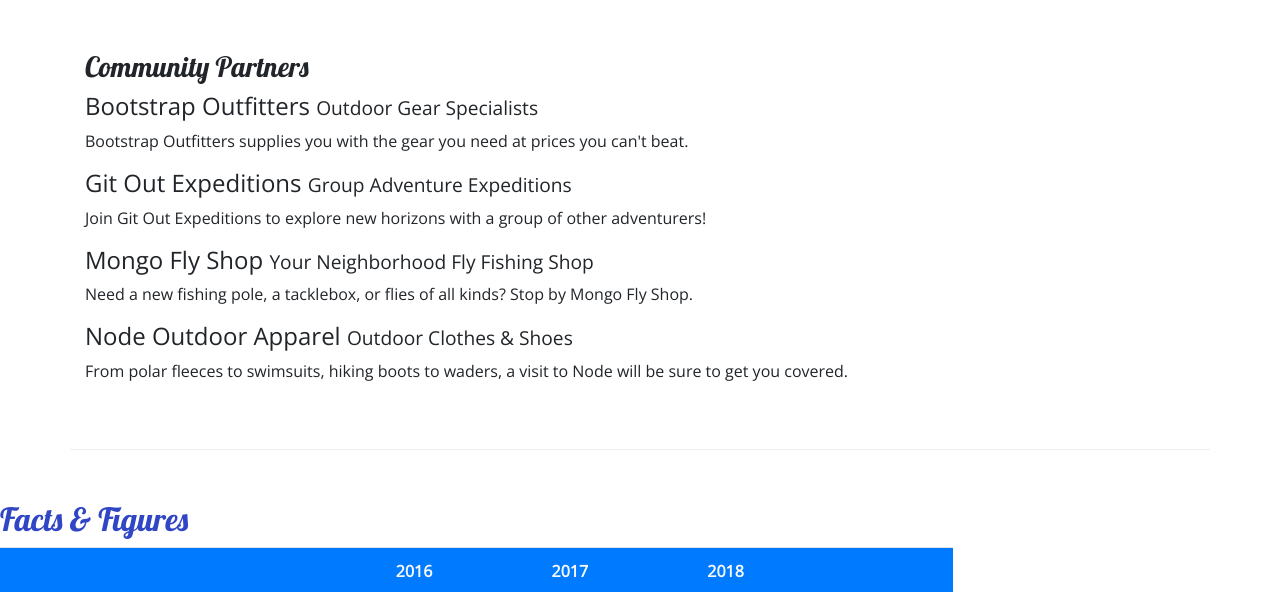
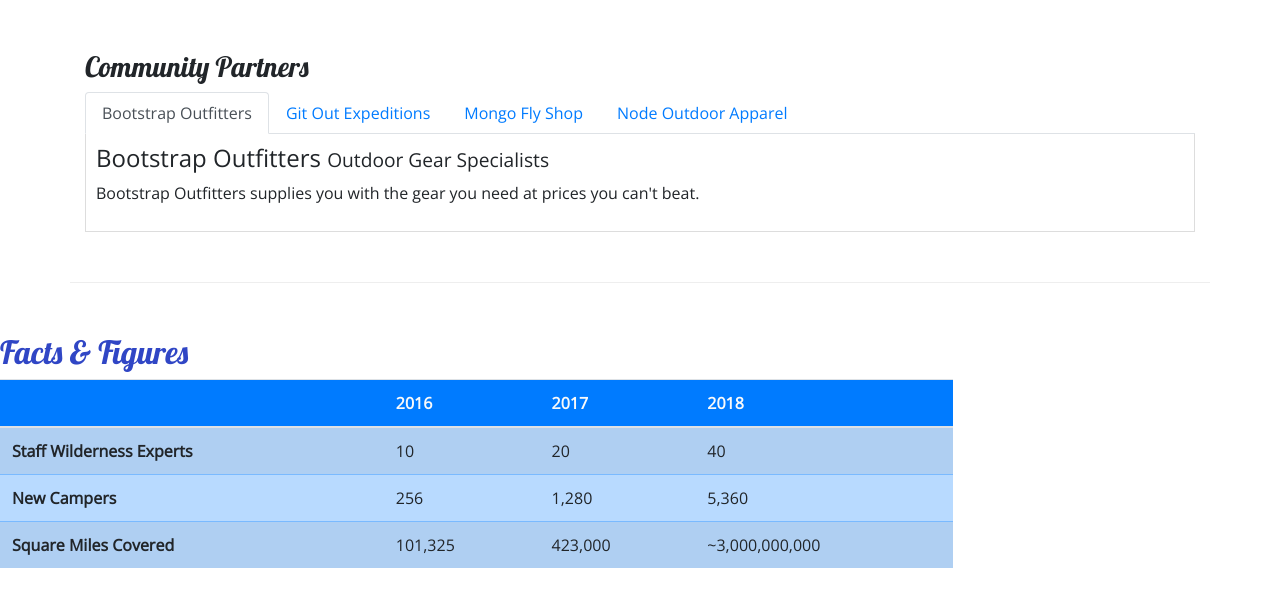
Before and after one commit to the-vagabond-blonde/nucamp, a website: page aboutus.html in a window 1280 px wide. Shown: the part 802-1394 px from the top of the page. Drawn offline with nearby package versions, Linux system fonts and the light colour scheme.

Commit message:
tabs added

```diff
--- a/aboutus.html
+++ b/aboutus.html
@@ -71,7 +71,11 @@
             <div class="row row-content">
                 <div class="col-sm-6">
                     <h3>Our Mission</h3>
-                        <p>We present a curated database of the best campsites in the vast woods and backcountry of the World Wide Web Wilderness. We increase access to adventure for the public while promoting safe and respectful use of resources. The expert wilderness trekkers on our staff personally verify each campsite to make sure that they are up to our standards. We also present a platform for campers to share reviews on campsites they have visited with  each other.</p>
+                    <p>We present a curated database of the best campsites in the vast woods and backcountry of the
+                        World Wide Web Wilderness. We increase access to adventure for the public while promoting safe
+                        and respectful use of resources. The expert wilderness trekkers on our staff personally verify
+                        each campsite to make sure that they are up to our standards. We also present a platform for
+                        campers to share reviews on campsites they have visited with each other.</p>
                 </div>
                 <div class="col-sm-6">
                     <div class="card">
@@ -95,7 +99,8 @@
         <div class="col">
             <div class="card bg-light mt-3">
                 <blockquote class="blockquote card-body">
-                                <p class="mb-0">I will not follow where the path may lead, but I will go where there is no path, and I will leave a trail.</p>
+                    <p class="mb-0">I will not follow where the path may lead, but I will go where there is no path, and
+                        I will leave a trail.</p>
                     <footer class="blockquote-footer">Muriel Strode,
                         <cite title="Source Title">"Wind-Wafted Wild Flowers" -
                             The Open Court, 1903
@@ -110,14 +115,38 @@
         <div class="row row-content">
             <div class="col">
                 <h3>Community Partners</h3>
-                <h4>Bootstrap Outfitters <small>Outdoor Gear Specialists</small></h4>
-                <p class="d-none d-sm-block">Bootstrap Outfitters supplies you with the gear you need at prices you can't beat.</p>
+                <ul class="nav nav-tabs">
+                    <li class="nav-item"><a class="nav-link active" href="#bootstrap" role="tab"
+                            data-toggle="tab">Bootstrap Outfitters</a></li>
+                    <li class="nav-item"><a class="nav-link" href="#git" role="tab" data-toggle="tab"> Git Out
+                            Expeditions</a></li>
+                    <li class="nav-item"><a class="nav-link" href="#mongo" role="tab" data-toggle="tab">Mongo Fly
+                            Shop</a></li>
+                    <li class="nav-item"><a class="nav-link" href="#node" role="tab" data-toggle="tab">Node Outdoor
+                            Apparel</a></li>
+                </ul>
+                <div class="tab-content">
+                    <div role="tabpanel" class="tab-pane fade show active" id="bootstrap"> <h4>Bootstrap Outfitters
+                        <small>Outdoor Gear Specialists</small></h4>
+                        <p class="d-none d-sm-block">Bootstrap Outfitters supplies you with the gear you need at prices
+                            you can't beat.</p>
+                    </div>
+
+                    <div role="tabpanel" class="tab-pane fade show" id="git">
                     <h4>Git Out Expeditions <small>Group Adventure Expeditions</small></h4>
-                <p class="d-none d-sm-block">Join Git Out Expeditions to explore new horizons with a group of other adventurers!</p>
+                    <p class="d-none d-sm-block">Join Git Out Expeditions to explore new horizons with a group of other
+                        adventurers!</p></div>
+
+                    <div role="tabpanel" class="tab-pane fade show" id="mongo">
                     <h4>Mongo Fly Shop <small>Your Neighborhood Fly Fishing Shop</small></h4>
-                <p class="d-none d-sm-block">Need a new fishing pole, a tacklebox, or flies of all kinds? Stop by Mongo Fly Shop.</p>
+                    <p class="d-none d-sm-block">Need a new fishing pole, a tacklebox, or flies of all kinds? Stop by
+                        Mongo Fly Shop.</p></div>
+
+                        <div role="tabpanel" class="tab-pane fade show" id="node">
                     <h4>Node Outdoor Apparel <small>Outdoor Clothes & Shoes</small></h4>
-                <p class="d-none d-sm-block">From polar fleeces to swimsuits, hiking boots to waders, a visit to Node will be sure to get you covered.</p>
+                    <p class="d-none d-sm-block">From polar fleeces to swimsuits, hiking boots to waders, a visit to
+                        Node will be sure to get you covered.</p></div>
+                </div>
             </div>
         </div>
     </div>
@@ -167,23 +196,33 @@
                 <div class="col-4 col-sm-2 offset-1">
                     <h5>Links</h5>
                     <ul class="list-unstyled">
-                    <li class="nav-item active"><a class="nav-link" href="index.html"><i class="fa fa-home fa-lg"></i> Home</a></li>
-            <li class="nav-item"><a class="nav-link" href="#"><i class="fa fa-info fa-lg"></i> About</a></li>
-            <li class="nav-item"><a class="nav-link" href="#"><i class="fa fa-list fa-lg"></i> Sites</a></li>
-            <li class="nav-item"><a class="nav-link" href="contactus.html"><i class="fa fa-address-card fa-lg"></i> Contact</a></li>
+                        <li class="nav-item active"><a class="nav-link" href="index.html"><i
+                                    class="fa fa-home fa-lg"></i> Home</a></li>
+                        <li class="nav-item"><a class="nav-link" href="#"><i class="fa fa-info fa-lg"></i> About</a>
+                        </li>
+                        <li class="nav-item"><a class="nav-link" href="#"><i class="fa fa-list fa-lg"></i> Sites</a>
+                        </li>
+                        <li class="nav-item"><a class="nav-link" href="contactus.html"><i
+                                    class="fa fa-address-card fa-lg"></i> Contact</a></li>
                     </ul>
                 </div>
                 <div class="col-6 col-sm-5 text-center">
                     <h5>Social</h5>
-                <a class="btn btn-social-icon btn-instagram" href="http://instagram.com/"><i class="fa fa-instagram"></i></a>
-                <a class="btn btn-social-icon btn-facebook" href="http://facebook.com/"><i class="fa fa-facebook"></i></a>
-                <a class="btn btn-social-icon btn-twitter" href="http://twitter.com/"><i class="fa fa-twitter"></i></a>
-                <a class="btn btn-social-icon btn-google" href="http://youtube.com/"><i class="fa fa-youtube"></i></a>
+                    <a class="btn btn-social-icon btn-instagram" href="http://instagram.com/"><i
+                            class="fa fa-instagram"></i></a>
+                    <a class="btn btn-social-icon btn-facebook" href="http://facebook.com/"><i
+                            class="fa fa-facebook"></i></a>
+                    <a class="btn btn-social-icon btn-twitter" href="http://twitter.com/"><i
+                            class="fa fa-twitter"></i></a>
+                    <a class="btn btn-social-icon btn-google" href="http://youtube.com/"><i
+                            class="fa fa-youtube"></i></a>
                 </div>
 
                 <div class="col-sm-4 text-center">
-                <a role="button" class="btn btn-link" href="tel:+12065551234"><i class="fa fa-phone"></i> 1-206-555-1234</a><br />
-                <a role="button" class="btn btn-link" href="mailto:campsites@nucamp.co"><i class="fa fa-envelope-o"></i> campsites@nucamp.co</a>
+                    <a role="button" class="btn btn-link" href="tel:+12065551234"><i class="fa fa-phone"></i>
+                        1-206-555-1234</a><br />
+                    <a role="button" class="btn btn-link" href="mailto:campsites@nucamp.co"><i
+                            class="fa fa-envelope-o"></i> campsites@nucamp.co</a>
                 </div>
             </div>
         </div>
--- a/css/style.css
+++ b/css/style.css
@@ -34,3 +34,9 @@
 .navbar {
     background-color: #901CAD;
 }
+
+.tab-content{
+    border: 1px solid #DDD;
+    border-top: none;
+    padding: 10px;
+}
```
Lines whose indentation alone changed are shown as unchanged.
